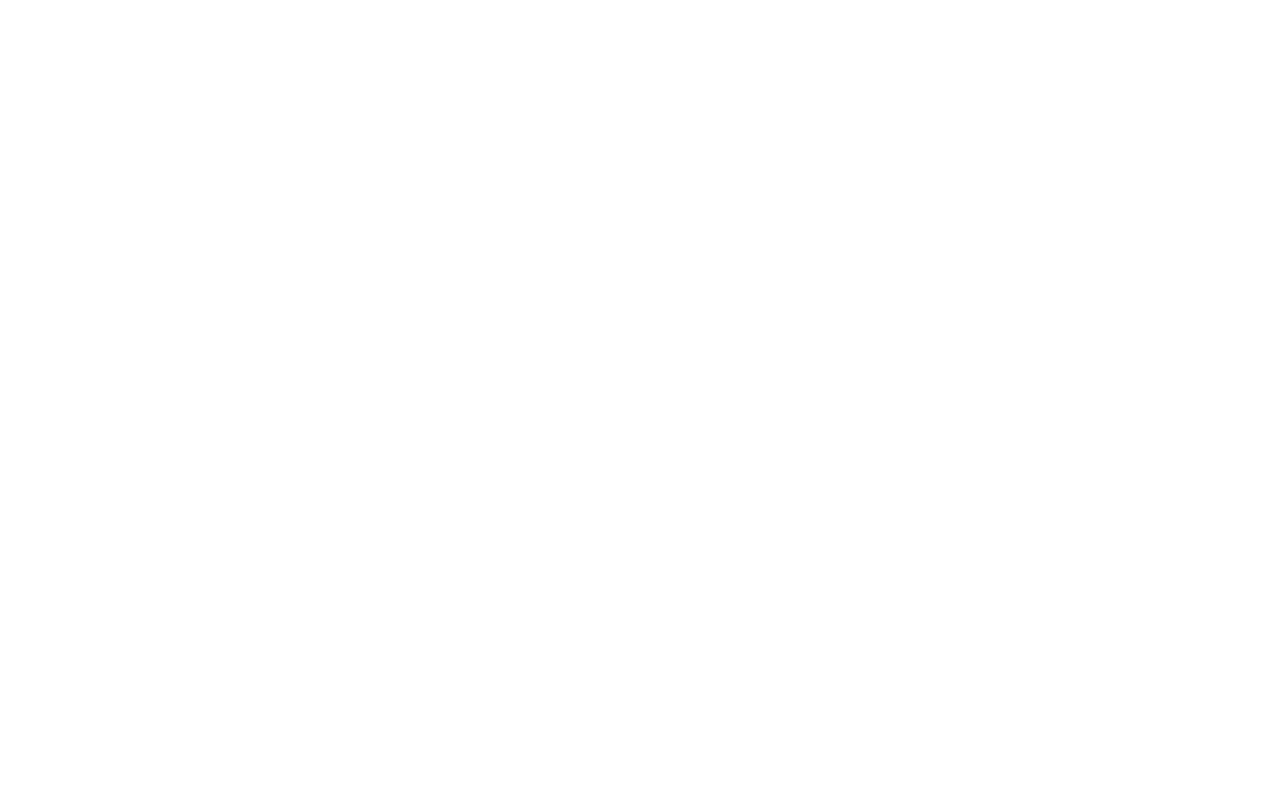
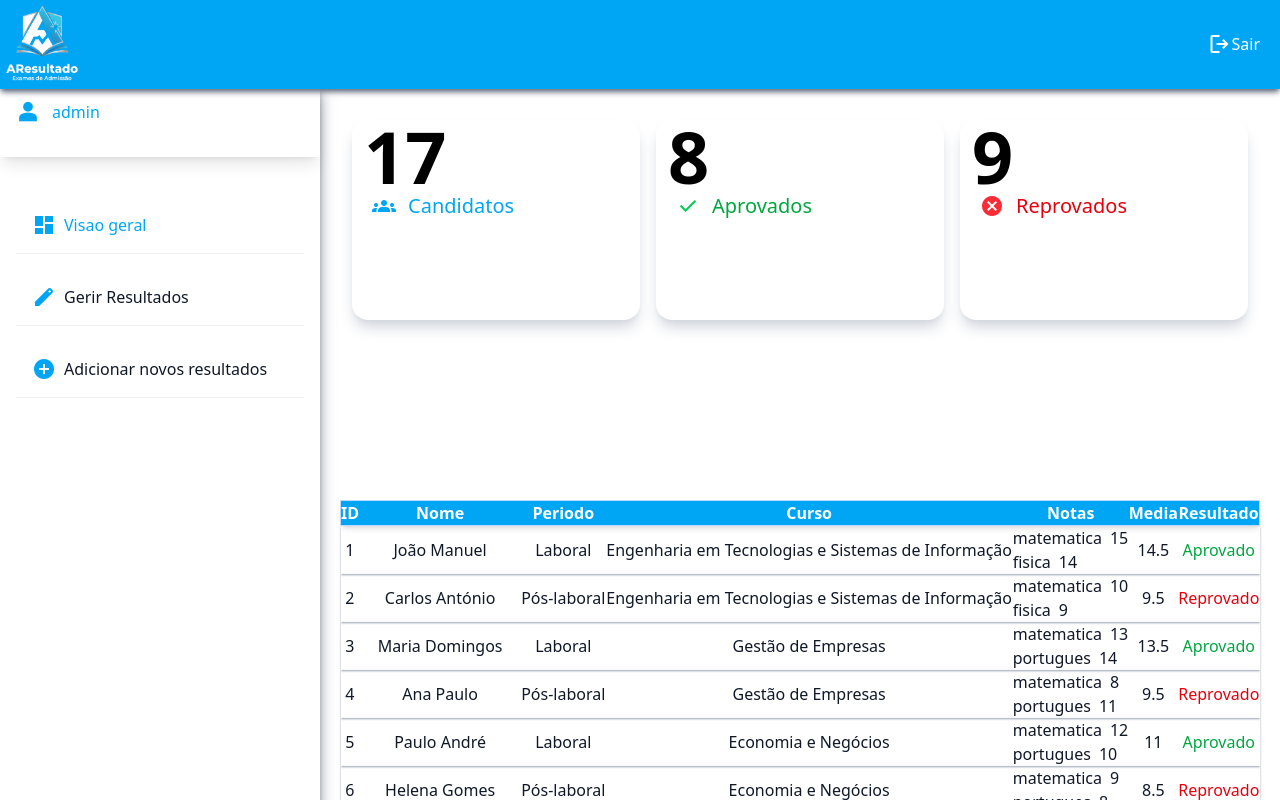
Before and after one commit to Alvaro-Massingue/AResultado-Sistema-de-visualiza-o-dos-resultados-dos-exames-de-admiss-o, a React (Vite) app: page /adminPanel in a window 1280 px wide. Before the commit this address had no page. Shown: the top 800 px of the page. Built offline with nearby package versions, Linux system fonts and the light colour scheme.

Commit message:
Restruturacao e organizacao geral do projecto

```diff
--- a/src/App.jsx
+++ b/src/App.jsx
@@ -11,8 +11,14 @@
         path="/"
         element={<HomePage />}
       />
-      <Route path="/login" element={<Login />} />
-      <Route path="/adminPanel/overview" element={<AdminPanel />} />
+      <Route
+      path="/login"
+      element={<Login />}
+      />
+      <Route
+      path="/adminPanel"
+      element={<AdminPanel />}
+      />
     </Routes>
   );
 };
--- /dev/null
+++ b/src/components/AddResults.jsx
@@ -0,0 +1,10 @@
+const AddResults=()=>{
+    return (
+        <div className="w-3/4 flex flex-col gap-4 absolute right-0 items-center justify-center h-full">
+            <h1 className="text-6xl text-sky-500">Adicionar novos resultados</h1>
+            <p className="text-gray-600">Pagina em desenvolvimento</p>
+        </div>
+    );
+}
+
+export default AddResults;
--- a/src/components/Aside.jsx
+++ b/src/components/Aside.jsx
@@ -1,46 +1,44 @@
-import { useEffect, useState } from "react";
 import { userAdd } from "../data/user.mock";
 import { useNavigate } from "react-router-dom";
 
-const Aside = () => {
-  const [focusView, setFocusView] = useState(false);
-  const [focusManage, setFocusManage] = useState(false);
-  const [focusAdd, setFocusAdd] = useState(false);
-
-  useEffect(() => {
-    setFocusView(true);
-  }, []);
-
+const Aside = ({
+  focusView,
+  focusManage,
+  focusAdd,
+  setFocusView,
+  setFocusManage,
+  setFocusAdd,
+}) => {
   const navigate = useNavigate();
   return (
     <div className="flex flex-col items-center justify-center w-[25%] h-full shadow-lg shadow-gray-600 fixed">
       <div className="h-[10%] w-full pl-4 pt-5 mb-10 shadow-lg flex gap-3">
         <span
-          className="material-symbols-outlined text-blue-500
+          className="material-symbols-outlined text-sky-500
           [font-variation-settings:'FILL'_1,'wght'_800,'GRAD'_0,'opsz'_24]"
         >
           person
         </span>
-        <p className="text-blue-500">{userAdd.name}</p>
+        <p className="text-sky-500">{userAdd.name}</p>
       </div>
       <nav className="h-[90%] flex flex-col gap-4 w-[90%] items-start text-gray-900">
         <div className="flex items-center w-full p-4 text-start shadow-2xs gap-2">
           <span
-            className="material-symbols-outlined text-blue-500
+            className="material-symbols-outlined text-sky-500
           [font-variation-settings:'FILL'_1,'wght'_400,'GRAD'_0,'opsz'_24]"
           >
             dashboard
           </span>
           <button
             onClick={() => {
-              navigate("/adminPanel/overview");
+              setFocusView(true);
               setFocusAdd(false);
               setFocusManage(false);
             }}
             className={
               focusView
-                ? "text-blue-500"
-                : "cursor-pointer  hover:text-blue-500 focus:text-blue-500"
+                ? "text-sky-500"
+                : "cursor-pointer  hover:text-sky-500 focus:text-sky-500"
             }
           >
             Visao geral
@@ -48,7 +46,7 @@
         </div>
         <div className="flex items-center w-full p-4 text-start shadow-2xs gap-2">
           <span
-            className="material-symbols-outlined text-blue-500
+            className="material-symbols-outlined text-sky-500
           [font-variation-settings:'FILL'_1,'wght'_400,'GRAD'_0,'opsz'_24]"
           >
             edit
@@ -59,10 +57,10 @@
               setFocusAdd(false);
               setFocusManage(true);
             }}
-           className={
+            className={
               focusManage
-                ? "text-blue-500"
-                : "cursor-pointer  hover:text-blue-500 focus:text-blue-500"
+                ? "text-sky-500"
+                : "cursor-pointer  hover:text-sky-500 focus:text-sky-500"
             }
           >
             Gerir Resultados
@@ -70,7 +68,7 @@
         </div>
         <div className="flex items-center w-full p-4 text-start shadow-2xs gap-2">
           <span
-            className="material-symbols-outlined text-blue-500
+            className="material-symbols-outlined text-sky-500
           [font-variation-settings:'FILL'_1,'wght'_400,'GRAD'_0,'opsz'_24]"
           >
             add_circle
@@ -83,8 +81,8 @@
             }}
             className={
               focusAdd
-                ? "text-blue-500"
-                : "cursor-pointer  hover:text-blue-500 focus:text-blue-500"
+                ? "text-sky-500"
+                : "cursor-pointer  hover:text-sky-500 focus:text-sky-500"
             }
           >
             Adicionar novos resultados
--- a/src/components/Header.jsx
+++ b/src/components/Header.jsx
@@ -11,7 +11,7 @@
 
   return (
     <div
-      className={"fixed top-0 left-0 z-10 flex w-full items-center flex-wrap bg-blue-500 shadow-md  shadow-gray-500 pr-5"}
+      className={"fixed top-0 left-0 z-10 flex w-full items-center flex-wrap bg-sky-500 shadow-md  shadow-gray-500 pr-5"}
     >
       <div className="flex items-center w-1/2">
         <img src={logo} className="w-15 md:w-20" />
--- /dev/null
+++ b/src/components/ManageResults.jsx
@@ -0,0 +1,10 @@
+const ManageResults=()=>{
+    return (
+        <div className="w-3/4 flex flex-col gap-4 absolute right-0 items-center justify-center h-full">
+            <h1 className="text-6xl text-sky-500">Gerir resultados</h1>
+            <p className="text-gray-600">Pagina em desenvolvimento</p>
+        </div>
+    );
+}
+
+export default ManageResults;
--- a/src/components/Overview.jsx
+++ b/src/components/Overview.jsx
@@ -15,12 +15,12 @@
           <h1 className="font-bold text-7xl ml-3 ">{resultsMock.length}</h1>
           <div className="flex items-center ml-5">
             <span
-              className="material-symbols-outlined text-blue-500
+              className="material-symbols-outlined text-sky-500
           [font-variation-settings:'FILL'_1,'wght'_400,'GRAD'_0,'opsz'_24]"
             >
               groups
             </span>
-            <p className="text-xl ml-3 font-light text-blue-500 font-gray-700">
+            <p className="text-xl ml-3 font-light text-sky-500 font-gray-700">
               Candidatos
             </p>
           </div>
@@ -56,7 +56,7 @@
       </div>
       <div className="h-full p-5">
         <table className="w-full text-center">
-          <thead className="shadow-md bg-blue-500 border border-blue-200 text-white">
+          <thead className="shadow-md bg-sky-500 border border-blue-200 text-white">
             <tr>
               <th>ID</th>
               <th>Nome</th>
--- a/src/components/Results.jsx
+++ b/src/components/Results.jsx
@@ -8,7 +8,7 @@
         >
           <div className="flex gap-2">
             <p className="text-gray-700 ">Curso:</p>
-            <p className="text-blue-500">{result.course}</p>
+            <p className="text-sky-500">{result.course}</p>
           </div>
           <div className="flex gap-2">
             <p className="text-gray-700 ">Periodo:</p>
--- a/src/components/SearchResults.jsx
+++ b/src/components/SearchResults.jsx
@@ -103,7 +103,7 @@
             setErrorp(false);
           }
         }}
-        className="border border-blue-500 bg-blue-500 mt-5 md:mt-0 text-white outline-0 cursor-pointer rounded-2xl h-10 basis-70 shrink grow-0 md:hover:border md:hover:bg-blue-700 md:basis-40"
+        className="border border-sky-500 bg-sky-500 mt-5 md:mt-0 text-white outline-0 cursor-pointer rounded-2xl h-10 basis-70 shrink grow-0 md:hover:border md:hover:bg-blue-700 md:basis-40"
       >
         Vizualizar
       </button>
--- a/src/components/Welcome.jsx
+++ b/src/components/Welcome.jsx
@@ -18,10 +18,10 @@
   }, [index]);
 
   return (
-    <div className="w-full md:h-100 h-95 p-5 m-0 mt-10 md:mt-20  flex items-center flex-wrap wrap-break-word bg-linear-to-r from-sky-50 via-sky-100 to-white">
+    <div className="w-full md:h-100 h-95 p-5 m-0 mt-10 md:mt-20  flex items-center flex-wrap wrap-break-word bg-linear-to-r from-sky-50 via-sky-200 to-sky-50">
       <div className=" basis-full grow shrink">
         <div className="h-3/4 flex justify-center items-center text-center">
-          <h1 className="text-2xl font-black bg-linear-to-r from-sky-400 via-blue-500 to-blue-700 bg-clip-text text-transparent md:text-5xl">
+          <h1 className="text-2xl font-black bg-linear-to-r from-sky-400 via-sky-500 to-blue-700 bg-clip-text text-transparent md:text-5xl">
             {showDescription}
           </h1>
         </div>
--- a/src/pages/AdminPanel.jsx
+++ b/src/pages/AdminPanel.jsx
@@ -1,14 +1,35 @@
 import Header from "../components/Header";
 import Aside from "../components/Aside";
 import OverView from "../components/Overview";
+import ManageResults from "../components/ManageResults"
+import AddResults from "../components/AddResults"
+import { useEffect, useState } from "react";
 
 const AdminPanel = () => {
+  const [focusView, setFocusView] = useState(false);
+  const [focusManage, setFocusManage] = useState(false);
+  const [focusAdd, setFocusAdd] = useState(false);
+
+  useEffect(() => {
+    setFocusView(true);
+  }, []);
+
   return (
     <div>
       <Header isAuthenticated={true} />
       <div className="flex mt-15 md:mt-20">
-        <Aside />
-        <OverView />
+        <Aside
+          focusView={focusView}
+          setFocusView={setFocusView}
+          focusManage={focusManage}
+          setFocusManage={setFocusManage}
+          focusAdd={focusAdd}
+          setFocusAdd={setFocusAdd}
+        />
+        {focusView?<OverView/>:""}
+        {focusManage?<ManageResults/>:""}
+        {focusAdd?<AddResults/>:""}
+
       </div>
     </div>
   );
```
Also changed, not shown: src/pages/Login.jsx (+4 -4 lines).
